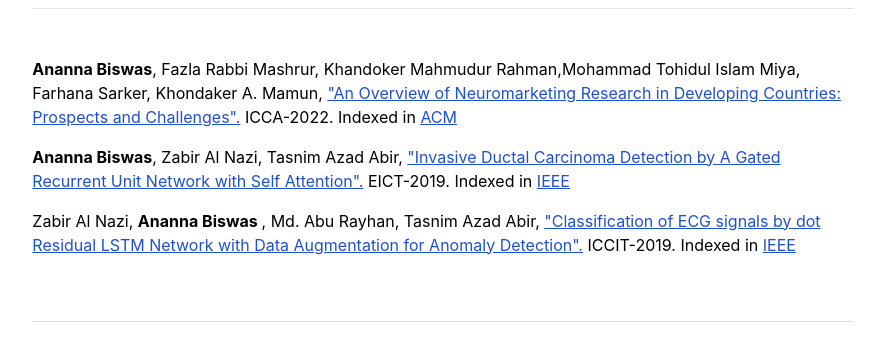
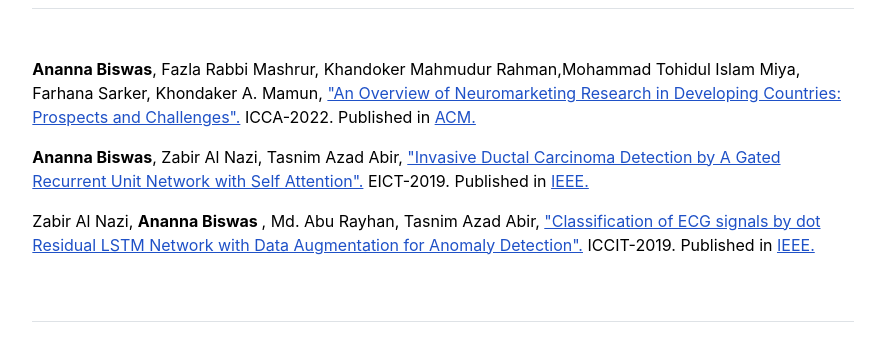
Before and after one commit to Anannabiswas/anannabiswas.github.io, a Jekyll site: the page built from publications.md, in a window 1280 px wide. Shown: the part 195-537 px from the top of the page, without its empty margins (197-1082 px from the left). Built offline with Jekyll 4.4.1, drawn with Linux system fonts in a browser that asks for light colours.

Commit message:
Update publications.html

```diff
--- a/_includes/publications.html
+++ b/_includes/publications.html
@@ -5,17 +5,17 @@
 
 
     <p><b>Ananna Biswas</b>, Fazla Rabbi Mashrur, Khandoker Mahmudur Rahman,Mohammad Tohidul Islam Miya, Farhana Sarker, Khondaker A. Mamun,
-     <a href="/assets/paper/icca.pdf" target="_blank">"An Overview of Neuromarketing Research in Developing Countries: Prospects and Challenges".</a> ICCA-2022. Indexed in <a href ="https://dl.acm.org/doi/abs/10.1145/3542954.3542977" target="_blank">ACM</a></p>
+     <a href="/assets/paper/icca.pdf" target="_blank">"An Overview of Neuromarketing Research in Developing Countries: Prospects and Challenges".</a> ICCA-2022. Published in <a href ="https://dl.acm.org/doi/abs/10.1145/3542954.3542977" target="_blank">ACM.</a></p>
      </p>
 
 
     <p><b>Ananna Biswas</b>, Zabir Al Nazi, Tasnim Azad Abir,
-     <a href ="/assets/paper/eict.pdf" target="_blank">"Invasive Ductal Carcinoma Detection by A Gated Recurrent Unit Network with Self Attention".</a> EICT-2019. Indexed in <a href = "https://ieeexplore.ieee.org/abstract/document/9068841" target="_blank"> IEEE </a> </p>
+     <a href ="/assets/paper/eict.pdf" target="_blank">"Invasive Ductal Carcinoma Detection by A Gated Recurrent Unit Network with Self Attention".</a> EICT-2019. Published in <a href = "https://ieeexplore.ieee.org/abstract/document/9068841" target="_blank"> IEEE. </a> </p>
      </p>
 
 
     <p>Zabir Al Nazi, <b>Ananna Biswas </b>, Md. Abu Rayhan, Tasnim Azad Abir,
-       <a href ="/assets/paper/iccit.pdf" target="_blank">"Classification of ECG signals by dot Residual LSTM Network with Data Augmentation for Anomaly Detection".</a> ICCIT-2019. Indexed in <a href = "https://ieeexplore.ieee.org/document/9038287" target="_blank"> IEEE </a></p>
+       <a href ="/assets/paper/iccit.pdf" target="_blank">"Classification of ECG signals by dot Residual LSTM Network with Data Augmentation for Anomaly Detection".</a> ICCIT-2019. Published in <a href = "https://ieeexplore.ieee.org/document/9038287" target="_blank"> IEEE. </a></p>
      </p>
 
 
```
